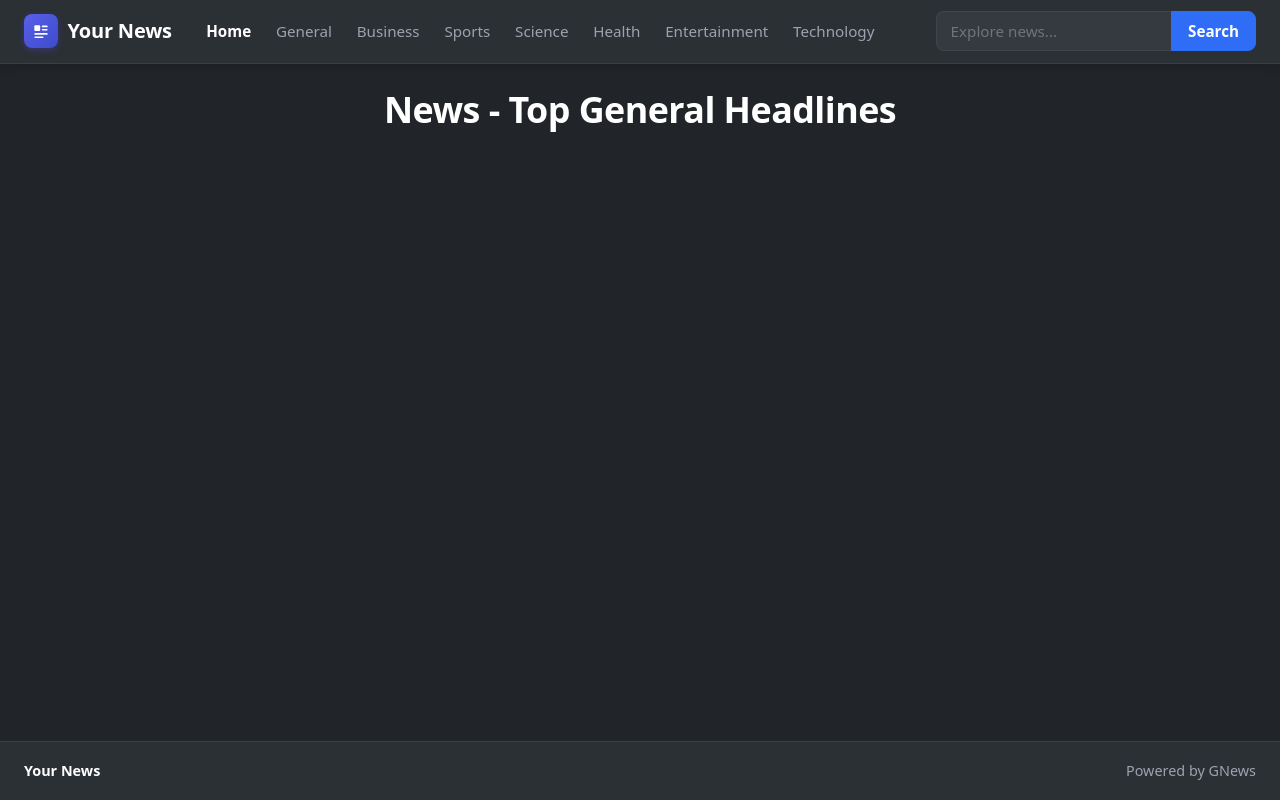
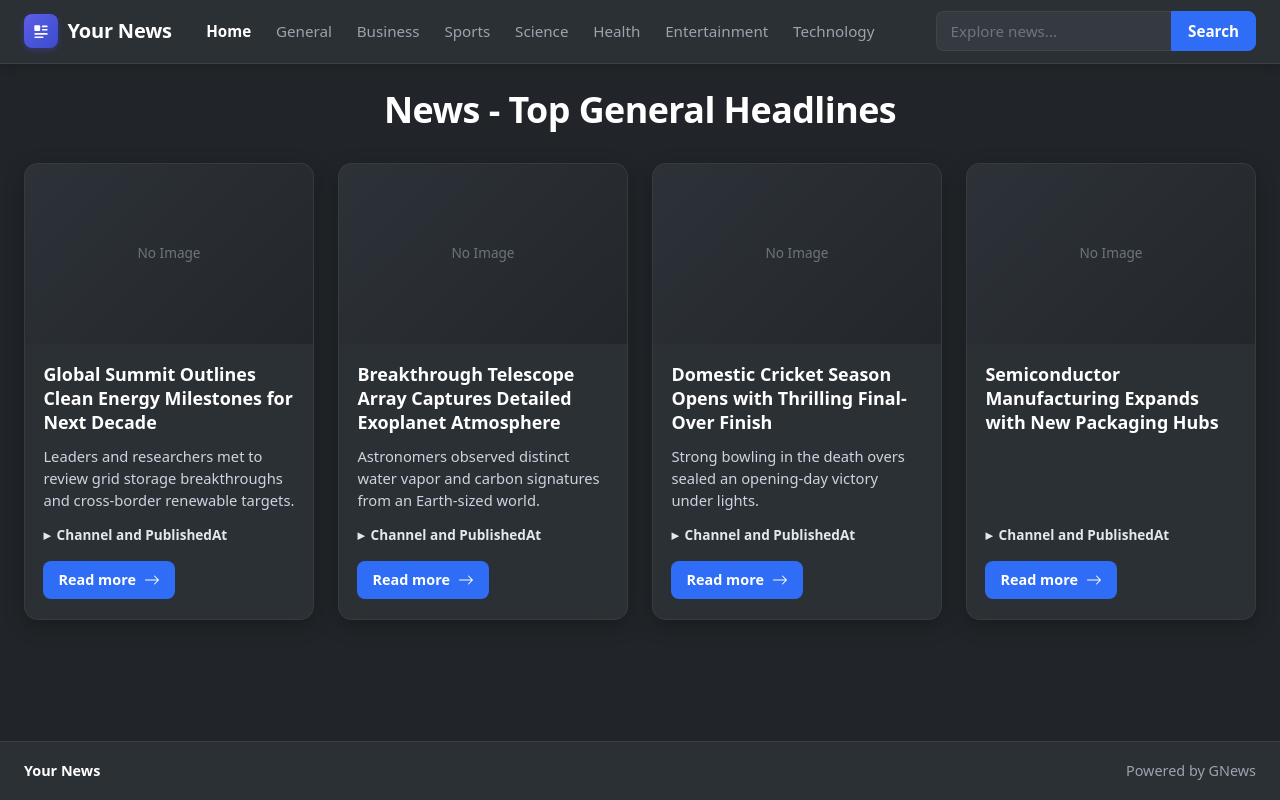
Before and after one commit to yunasoph/news-report, a React (Vite) app: page / in a window 1280 px wide. Built offline with nearby package versions, Linux system fonts and the light colour scheme.

Commit message:
feat: step 3 - build ArticleCard, NewsList, loading skeletons, and error components

```diff
--- a/src/App.jsx
+++ b/src/App.jsx
@@ -1,5 +1,44 @@
 import NavBar from './components/NavBar.jsx';
+import NewsList from './components/NewsList.jsx';
 import Footer from './components/Footer.jsx';
+
+const PLACEHOLDER_ARTICLES = [
+  {
+    title: 'Global Summit Outlines Clean Energy Milestones for Next Decade',
+    description:
+      'Leaders and researchers met to review grid storage breakthroughs and cross-border renewable targets.',
+    image: '',
+    url: 'https://gnews.io/',
+    publishedAt: '2026-11-20T08:30:00Z',
+    source: { name: 'World Wire' },
+  },
+  {
+    title: 'Breakthrough Telescope Array Captures Detailed Exoplanet Atmosphere',
+    description:
+      'Astronomers observed distinct water vapor and carbon signatures from an Earth-sized world.',
+    image: '',
+    url: 'https://gnews.io/#science',
+    publishedAt: '2026-11-20T07:15:00Z',
+    source: { name: 'Science Daily' },
+  },
+  {
+    title: 'Domestic Cricket Season Opens with Thrilling Final-Over Finish',
+    description:
+      'Strong bowling in the death overs sealed an opening-day victory under lights.',
+    image: '',
+    url: 'https://gnews.io/#sports',
+    publishedAt: '2026-11-20T06:00:00Z',
+    source: { name: 'Sports Desk' },
+  },
+  {
+    title: 'Semiconductor Manufacturing Expands with New Packaging Hubs',
+    description: '',
+    image: '',
+    url: 'https://gnews.io/#tech',
+    publishedAt: '2026-11-20T05:10:00Z',
+    source: { name: 'Tech Chronicle' },
+  },
+];
 
 function App() {
   return (
@@ -7,6 +46,7 @@ function App() {
       <NavBar />
       <main className="app-main container-fluid px-3 px-lg-4">
         <h1 className="page-heading">News - Top General Headlines</h1>
+        <NewsList articles={PLACEHOLDER_ARTICLES} loading={false} error="" />
       </main>
       <Footer />
     </div>
--- a/src/components/ArticleCard.jsx
+++ b/src/components/ArticleCard.jsx
@@ -1,5 +1,76 @@
-function ArticleCard() {
-  return null;
+import { useState } from 'react';
+
+function ArticleCard({ article }) {
+  const [imageError, setImageError] = useState(false);
+
+  const hasImage = Boolean(article.image) && !imageError;
+  const sourceName = article.source?.name || 'Unknown Source';
+  const formattedDate = article.publishedAt
+    ? new Date(article.publishedAt).toLocaleString()
+    : 'Unknown Date';
+
+  return (
+    <article className="news-card h-100 d-flex flex-column">
+      <div className="news-card-media">
+        {hasImage ? (
+          <img
+            src={article.image}
+            alt={article.title}
+            className="news-card-img"
+            loading="lazy"
+            onError={() => setImageError(true)}
+          />
+        ) : (
+          <div className="news-card-img-placeholder" aria-hidden="true">
+            No Image
+          </div>
+        )}
+      </div>
+
+      <div className="news-card-body">
+        <h2 className="news-card-title">{article.title}</h2>
+
+        {article.description ? (
+          <p className="news-card-description">{article.description}</p>
+        ) : null}
+
+        <details className="news-card-details">
+          <summary>Channel and PublishedAt</summary>
+          <div className="news-card-meta">
+            <div>
+              <strong>Source:</strong> {sourceName}
+            </div>
+            <div>
+              <strong>Published:</strong> {formattedDate}
+            </div>
+          </div>
+        </details>
+
+        {article.url ? (
+          <a
+            href={article.url}
+            target="_blank"
+            rel="noopener noreferrer"
+            className="read-more-btn"
+          >
+            <span>Read more</span>
+            <svg
+              width="16"
+              height="16"
+              viewBox="0 0 16 16"
+              fill="currentColor"
+              aria-hidden="true"
+            >
+              <path
+                fillRule="evenodd"
+                d="M1 8a.5.5 0 0 1 .5-.5h11.793l-3.147-3.146a.5.5 0 0 1 .708-.708l4 4a.5.5 0 0 1 0 .708l-4 4a.5.5 0 0 1-.708-.708L13.293 8.5H1.5A.5.5 0 0 1 1 8"
+              />
+            </svg>
+          </a>
+        ) : null}
+      </div>
+    </article>
+  );
 }
 
 export default ArticleCard;
--- a/src/components/ErrorMessage.jsx
+++ b/src/components/ErrorMessage.jsx
@@ -1,5 +1,17 @@
-function ErrorMessage() {
-  return null;
+function ErrorMessage({ message, onRetry }) {
+  return (
+    <div className="status-panel" role="alert">
+      <h2 className="h5 text-white mb-2">Unable to load news</h2>
+      <p className="text-secondary mb-3">
+        {message || 'Something went wrong while fetching articles. Please try again.'}
+      </p>
+      {onRetry ? (
+        <button type="button" className="btn search-btn rounded-2 px-4" onClick={onRetry}>
+          Retry
+        </button>
+      ) : null}
+    </div>
+  );
 }
 
 export default ErrorMessage;
--- a/src/components/NewsList.jsx
+++ b/src/components/NewsList.jsx
@@ -1,5 +1,53 @@
-function NewsList() {
-  return null;
+import ArticleCard from './ArticleCard.jsx';
+import Spinner from './Spinner.jsx';
+import SkeletonCard from './SkeletonCard.jsx';
+import ErrorMessage from './ErrorMessage.jsx';
+
+const SKELETON_COUNT = 8;
+
+function NewsList({ articles = [], loading = false, error = '', onRetry }) {
+  if (loading) {
+    return (
+      <section aria-busy="true" aria-label="Loading news articles">
+        <Spinner />
+        <div className="row row-cols-1 row-cols-md-2 row-cols-lg-4 g-4 mt-1">
+          {Array.from({ length: SKELETON_COUNT }).map((_, index) => (
+            <div className="col" key={index}>
+              <SkeletonCard />
+            </div>
+          ))}
+        </div>
+      </section>
+    );
+  }
+
+  if (error) {
+    return <ErrorMessage message={error} onRetry={onRetry} />;
+  }
+
+  const validArticles = (articles || []).filter(
+    (article) => article && typeof article.title === 'string' && article.title.trim() !== ''
+  );
+
+  if (validArticles.length === 0) {
+    return (
+      <div className="status-panel">
+        <p className="mb-0 text-secondary fs-5">No articles found</p>
+      </div>
+    );
+  }
+
+  return (
+    <section aria-label="News articles">
+      <div className="row row-cols-1 row-cols-md-2 row-cols-lg-4 g-4">
+        {validArticles.map((article, index) => (
+          <div className="col" key={article.url || `${article.title}-${index}`}>
+            <ArticleCard article={article} />
+          </div>
+        ))}
+      </div>
+    </section>
+  );
 }
 
 export default NewsList;
--- a/src/components/SkeletonCard.jsx
+++ b/src/components/SkeletonCard.jsx
@@ -1,5 +1,17 @@
 function SkeletonCard() {
-  return null;
+  return (
+    <div className="skeleton-card d-flex flex-column" aria-hidden="true">
+      <div className="skeleton-block skeleton-media" />
+      <div className="p-3 d-flex flex-column flex-grow-1 gap-2">
+        <div className="skeleton-block" style={{ height: '20px', width: '92%' }} />
+        <div className="skeleton-block" style={{ height: '20px', width: '70%' }} />
+        <div className="skeleton-block mt-2" style={{ height: '14px', width: '100%' }} />
+        <div className="skeleton-block" style={{ height: '14px', width: '88%' }} />
+        <div className="skeleton-block" style={{ height: '14px', width: '60%' }} />
+        <div className="skeleton-block mt-auto" style={{ height: '36px', width: '120px', borderRadius: '8px' }} />
+      </div>
+    </div>
+  );
 }
 
 export default SkeletonCard;
--- a/src/components/Spinner.jsx
+++ b/src/components/Spinner.jsx
@@ -1,5 +1,10 @@
-function Spinner() {
-  return null;
+function Spinner({ label = 'Loading headlines...' }) {
+  return (
+    <div className="d-flex align-items-center justify-content-center gap-2 my-3 text-secondary" role="status" aria-live="polite">
+      <div className="spinner-border spinner-border-sm text-primary" aria-hidden="true" />
+      <span>{label}</span>
+    </div>
+  );
 }
 
 export default Spinner;
```
